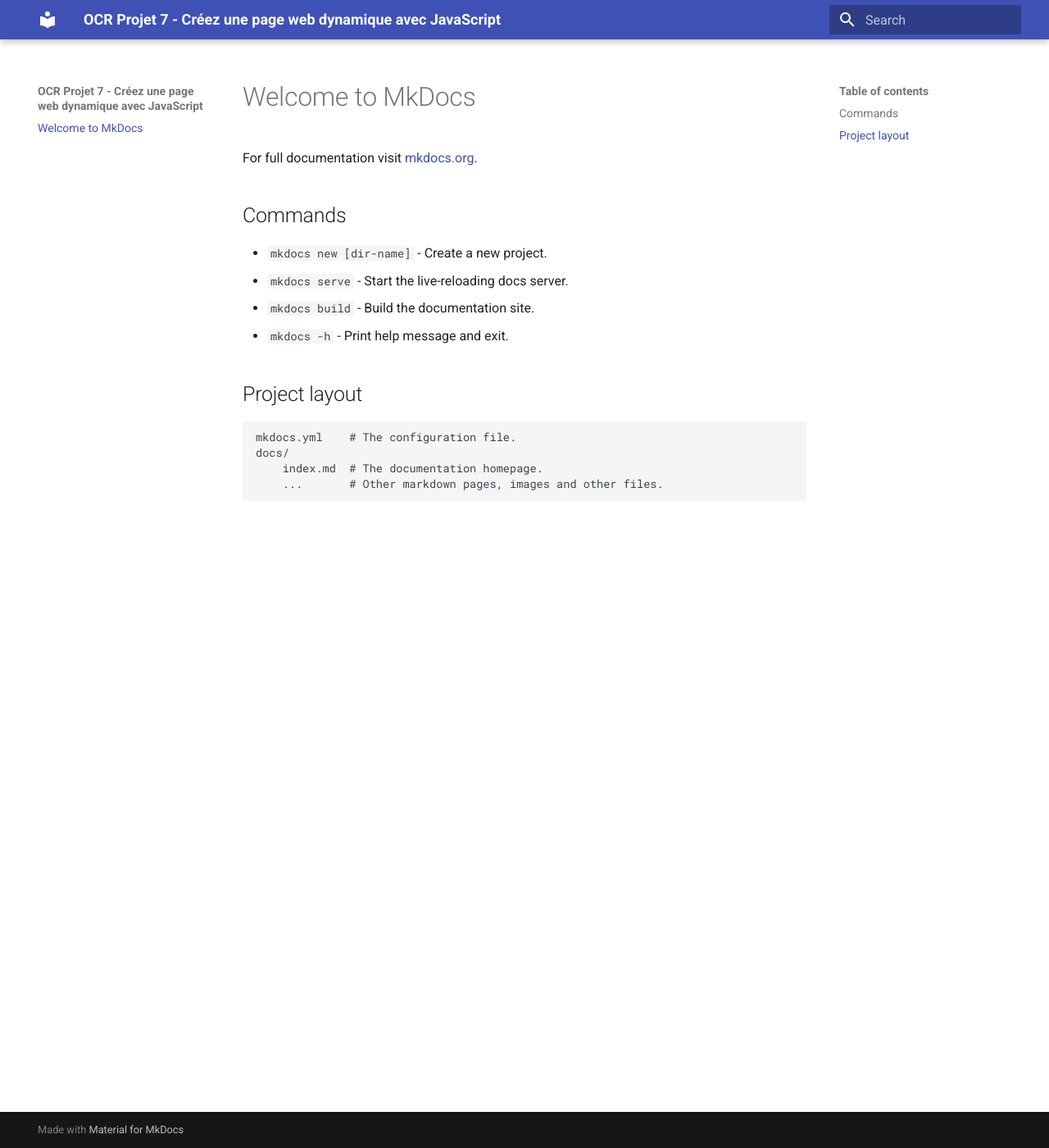
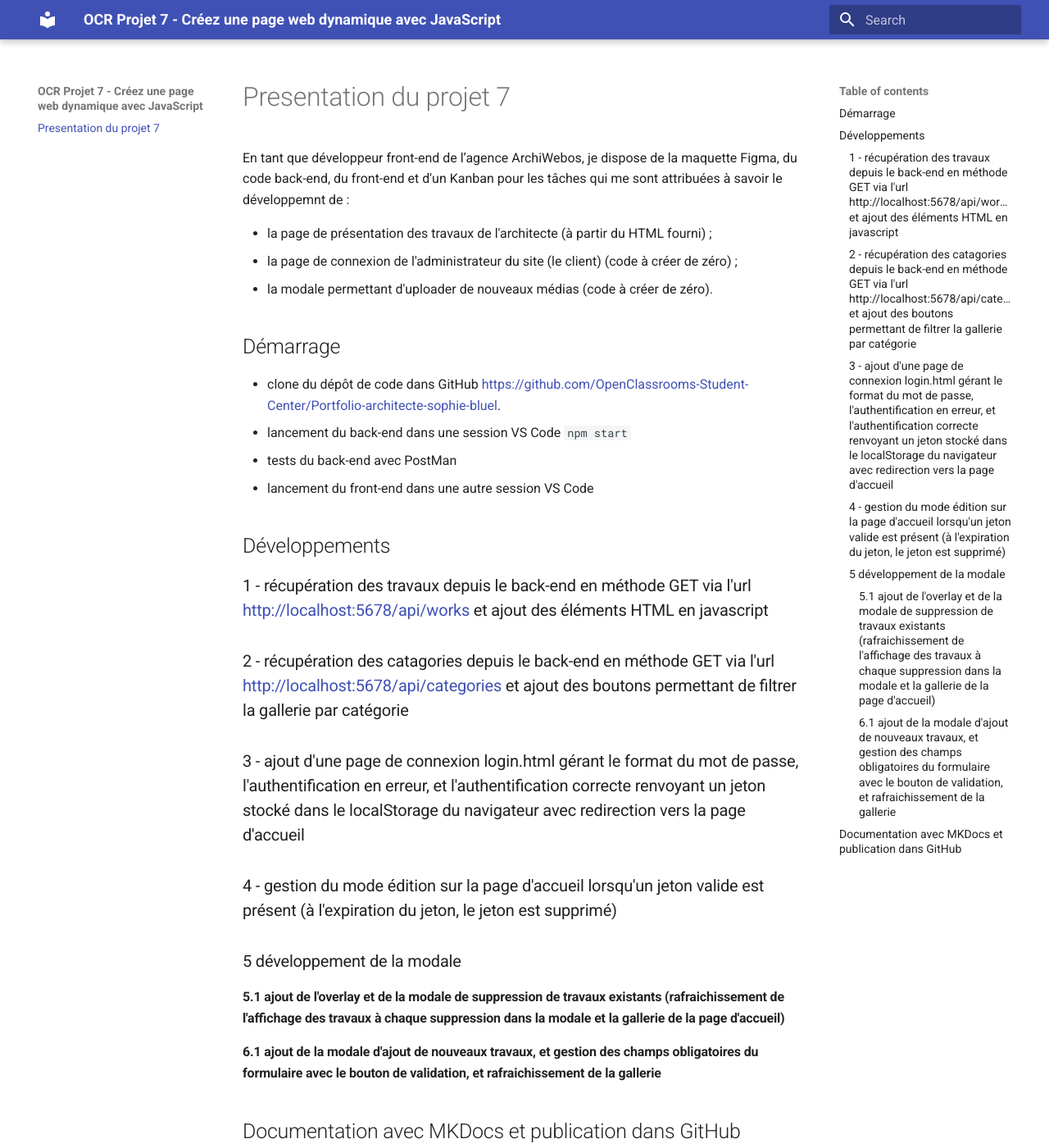
Before and after one commit to ldnpto/ocr-p7-FrontEnd-SophieBluel, an MkDocs documentation site: the page built from docs/index.md, in a window 1280 px wide and 1400 px high. Shown: the whole window at 82% size. Built offline with MkDocs 1.6.1 and Material for MkDocs 9.7.7, drawn with Linux system fonts in a browser that asks for light colours.

Commit message:
mise à jour

```diff
--- a/docs/index.md
+++ b/docs/index.md
@@ -1,17 +1,26 @@
-# Welcome to MkDocs
+# Presentation du projet 7
 
-For full documentation visit [mkdocs.org](https://www.mkdocs.org).
+En tant que développeur front-end de l’agence ArchiWebos, je dispose de la maquette Figma, du code back-end, du front-end et d'un Kanban pour les tâches qui me sont attribuées à savoir le développemnt de :
 
-## Commands
+* la page de présentation des travaux de l'architecte (à partir du HTML fourni) ;
+* la page de connexion de l'administrateur du site (le client) (code à créer de zéro) ;
+* la modale permettant d'uploader de nouveaux médias (code à créer de zéro).
 
-* `mkdocs new [dir-name]` - Create a new project.
-* `mkdocs serve` - Start the live-reloading docs server.
-* `mkdocs build` - Build the documentation site.
-* `mkdocs -h` - Print help message and exit.
+## Démarrage
 
-## Project layout
+* clone du dépôt de code dans GitHub [https://github.com/OpenClassrooms-Student-Center/Portfolio-architecte-sophie-bluel](https://github.com/OpenClassrooms-Student-Center/Portfolio-architecte-sophie-bluel).
+* lancement du back-end dans une session VS Code `npm  start`
+* tests du back-end avec PostMan
+* lancement du front-end dans une autre session VS Code
 
-    mkdocs.yml    # The configuration file.
-    docs/
-        index.md  # The documentation homepage.
-        ...       # Other markdown pages, images and other files.
+## Développements
+
+### 1 - récupération des travaux depuis le back-end en méthode GET via l'url [http://localhost:5678/api/works](http://localhost:5678/api/works) et ajout des éléments HTML en javascript
+### 2 - récupération des catagories depuis le back-end en méthode GET via l'url [http://localhost:5678/api/categories](http://localhost:5678/api/categories) et ajout des boutons permettant de filtrer la gallerie par catégorie
+### 3 - ajout d'une page de connexion login.html gérant le format du mot de passe, l'authentification en erreur, et l'authentification correcte renvoyant un jeton stocké dans le localStorage du navigateur avec redirection vers la page d'accueil
+### 4 - gestion du mode édition sur la page d'accueil lorsqu'un jeton valide est présent (à l'expiration du jeton, le jeton est supprimé)
+### 5 développement de la modale
+#### 5.1 ajout de l'overlay et de la modale de suppression de travaux existants (rafraichissement de l'affichage des travaux à chaque suppression dans la modale et la gallerie de la page d'accueil)
+#### 6.1 ajout de la modale d'ajout de nouveaux travaux, et gestion des champs obligatoires du formulaire avec le bouton de validation, et rafraichissement de la gallerie
+
+## Documentation avec MKDocs et publication dans GitHub
```
Also changed, not shown: 1 other file.
